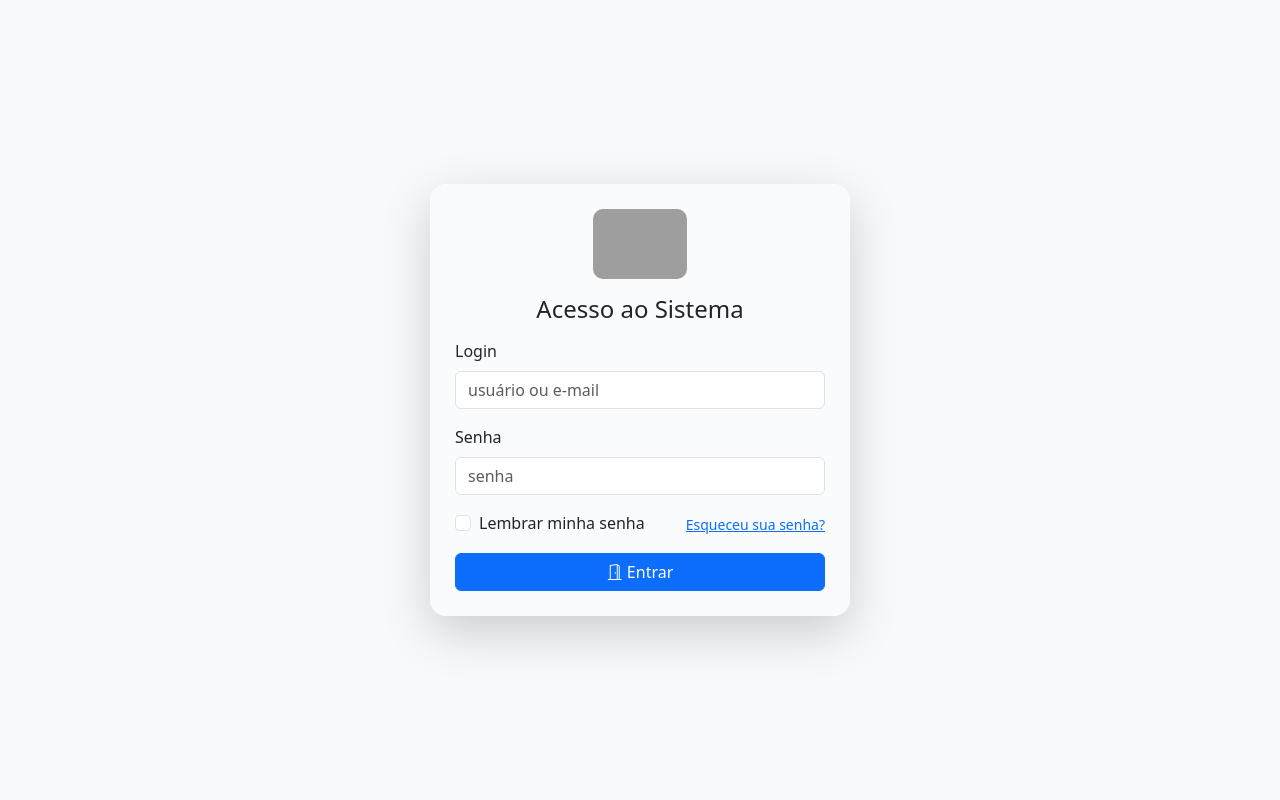
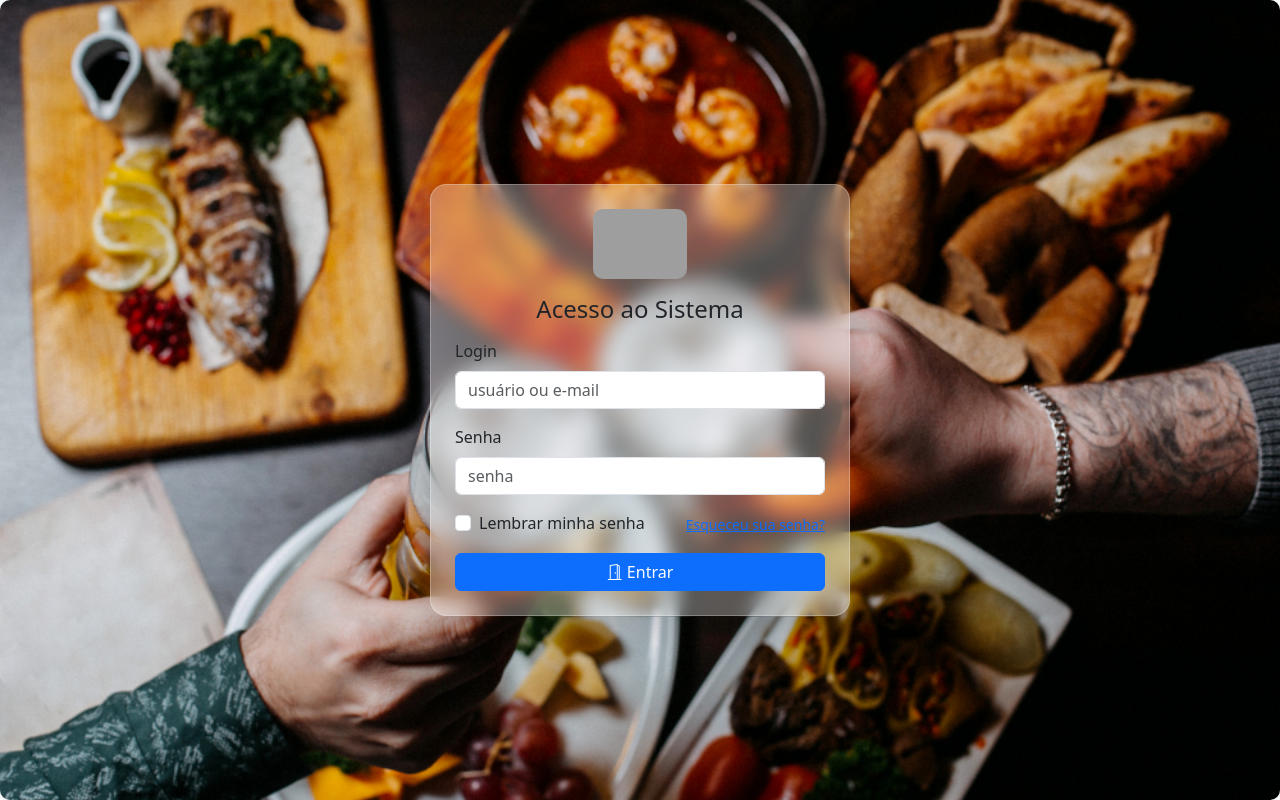
Before and after one commit to DeniSantos83/donpirone, a plain HTML site: page index.html in a window 1280 px wide. Drawn offline with nearby package versions, Linux system fonts and the light colour scheme; grey boxes are pictures that could not be loaded.

Commit message:
Refactor CSS variables and styles for consistency

```diff
--- a/css/style.css
+++ b/css/style.css
@@ -18,7 +18,7 @@ body{background:var(--bg); color:var(--ink);}
 }
 .login-bg{
   /* Troque a URL abaixo pela sua imagem de fundo OU aplique via inline no HTML se preferir */
-  background: url('img/bkg.jpg') center/cover no-repeat fixed;
+  background: URL('../img/bkg.jpg') center/cover no-repeat fixed;
   border-radius: 10px;
   padding: 1rem;
 }
```
